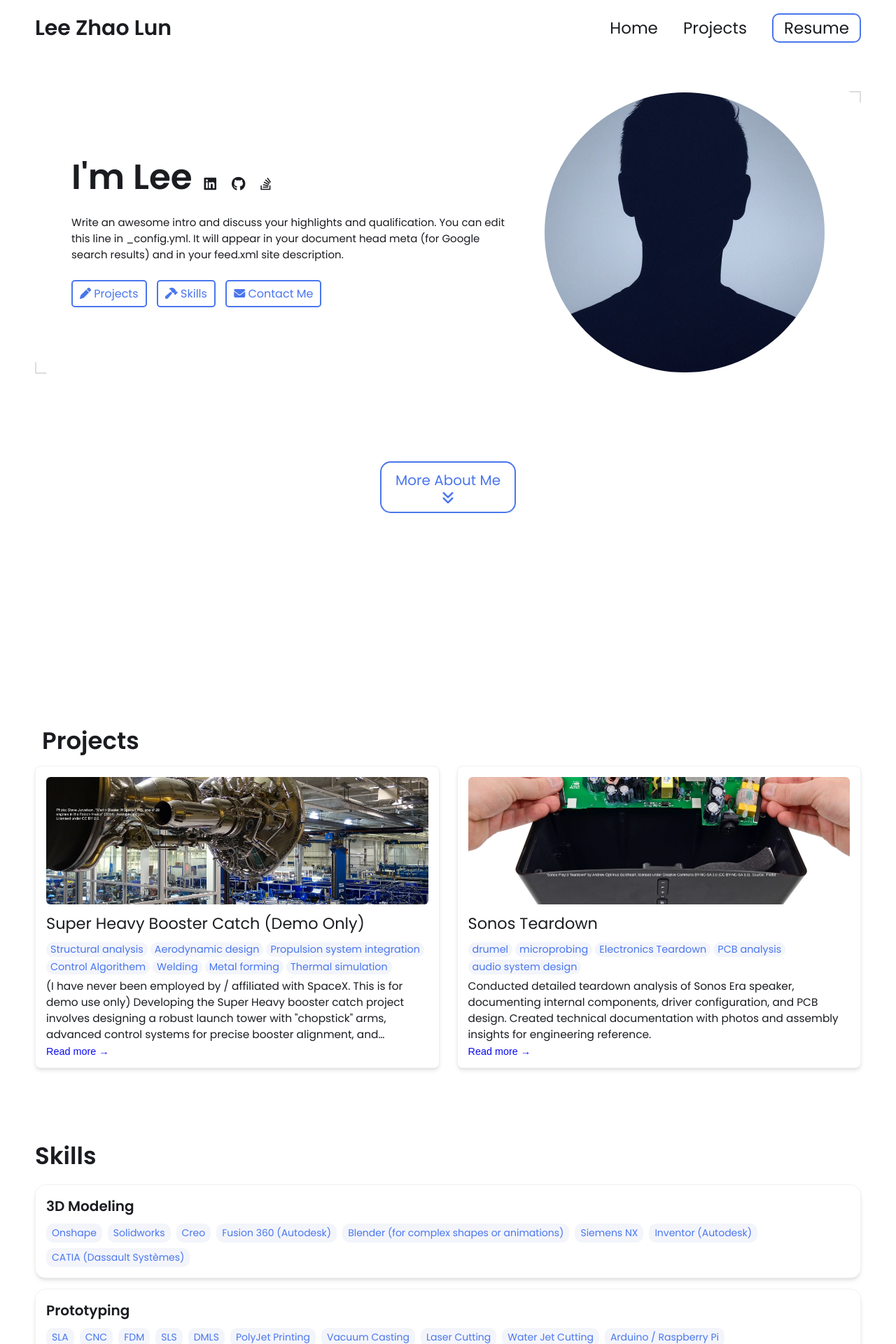
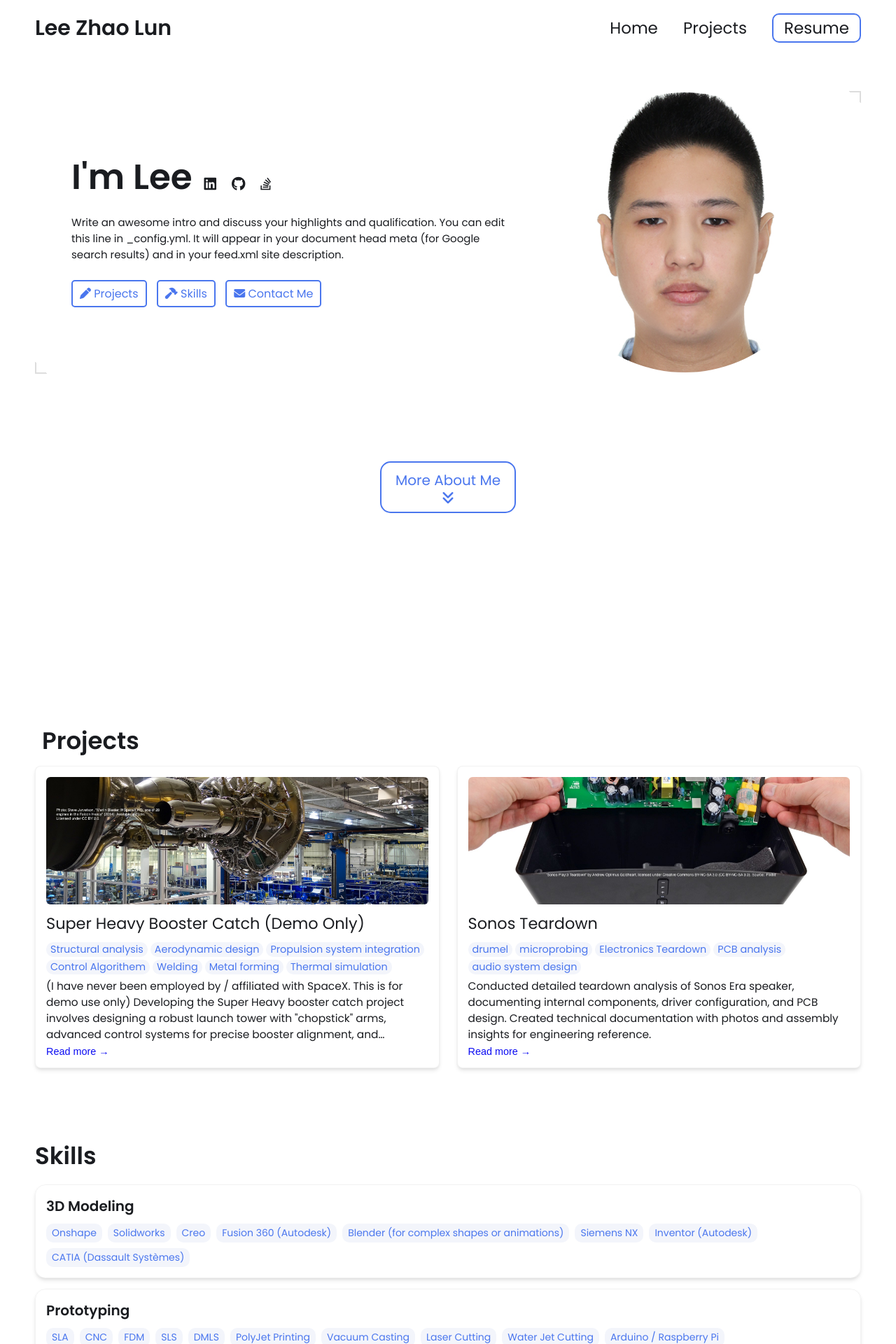
Before and after one commit to LeeZhaoLun2000/LeeZhaoLun.github.io, a Jekyll site: the page built from index.html, in a window 1280 px wide. Shown: the top 1920 px of the page at 70% size. Built offline with Jekyll 4.4.1, drawn with Linux system fonts in a browser that asks for light colours.

Commit message:
Update _config.yml

```diff
--- a/_config.yml
+++ b/_config.yml
@@ -20,7 +20,7 @@ description: >- # dont remove this line. this will ignore all new lines until th
   Google search results) and in your feed.xml site description.
 
 # Place your profile image in /assets/images/profile-image/folder and edit the file name
-profile_image: ./assets/images/profile-image/avatar.jpeg
+profile_image: ./assets/images/profile-image/profile_pic.jpg
 
 
 # Link your resume
```
